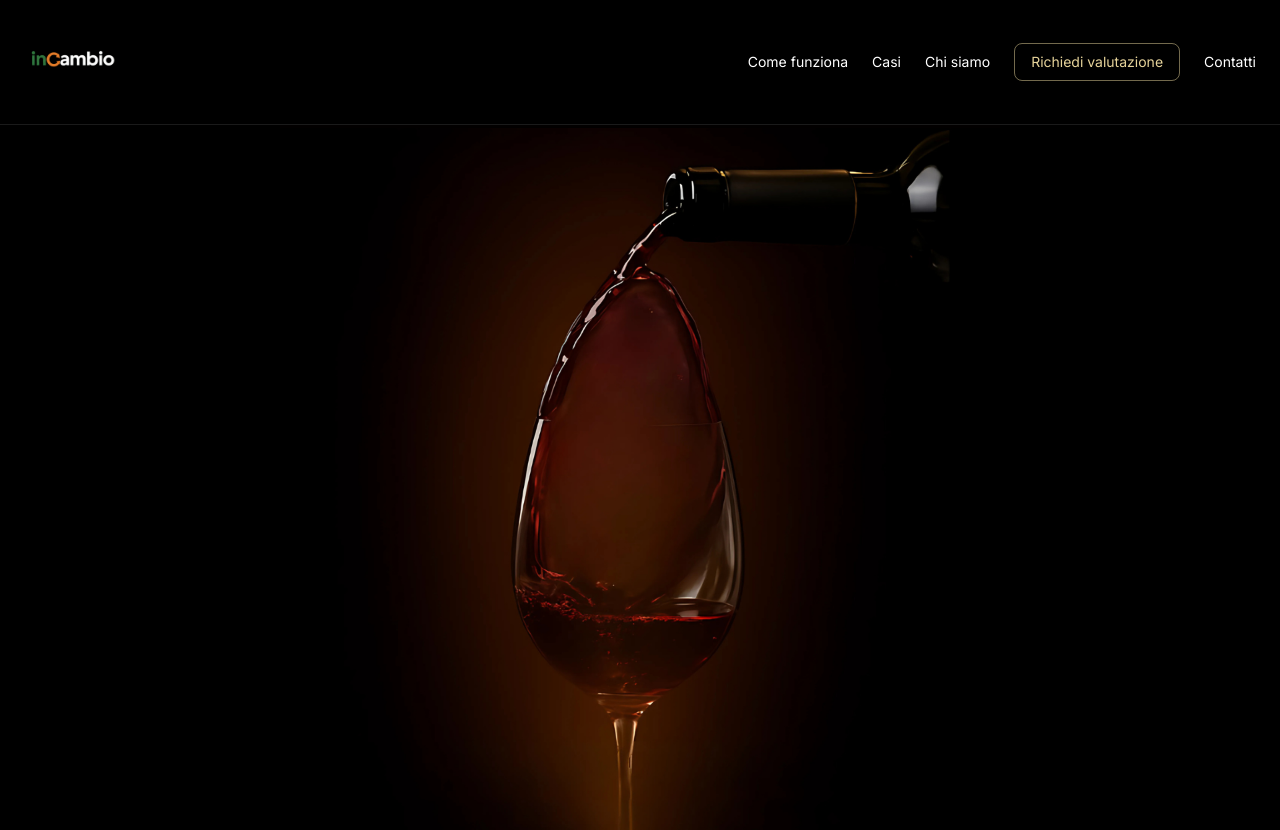
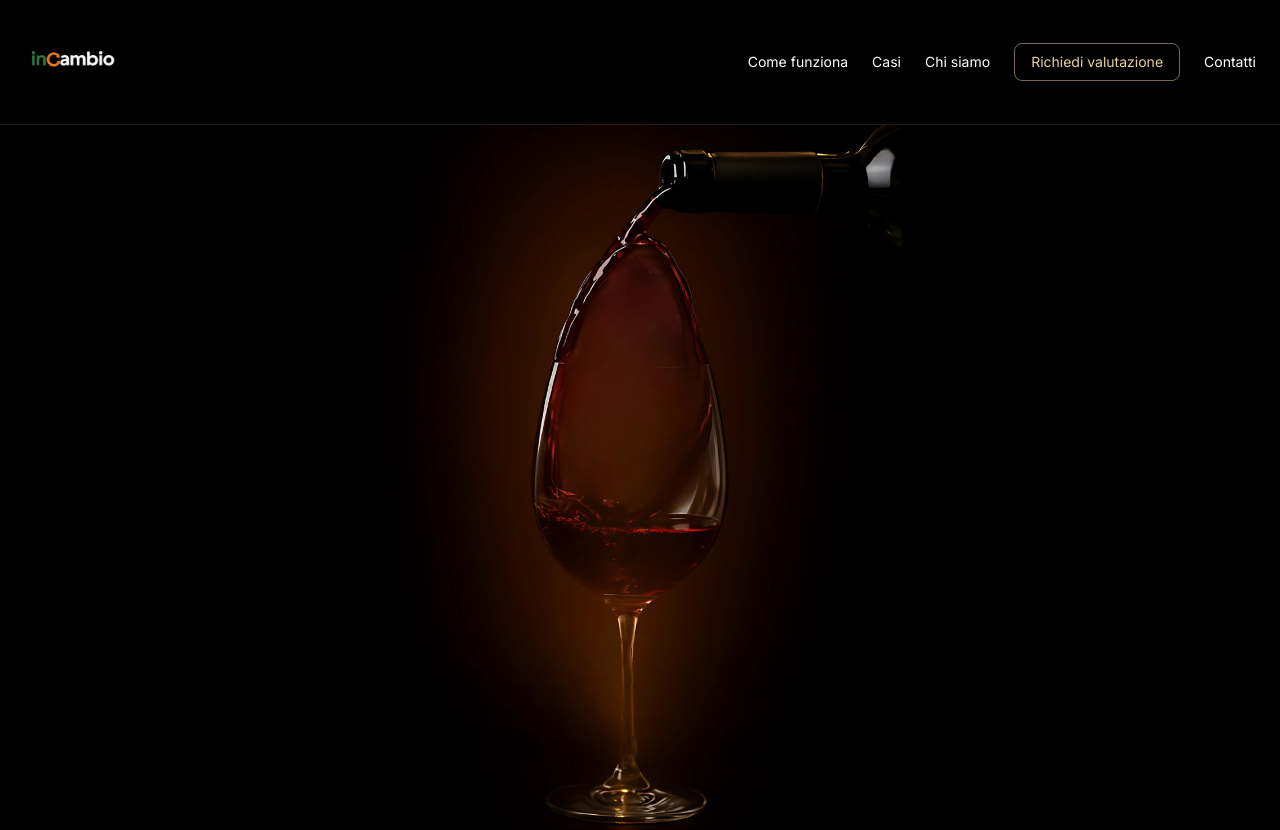
Before and after one commit to minerviniv-bit/incambio-sito, a Next.js app: page / in a window 1280 px wide. Shown: the top 830 px of the page. Built offline with nearby package versions, Linux system fonts and the light colour scheme.

Commit message:
Fix hero image: aspect ratio + fill per migliorare LCP/CLS

```diff
--- a/src/app/page.tsx
+++ b/src/app/page.tsx
@@ -100,18 +100,20 @@ export default function HomePage() {
       <Header />
 
       {/* HERO (centrato, non tagliato, responsive) */}
-      <section className="relative w-full bg-black flex items-center justify-center pt-8 pb-10 md:pt-14 md:pb-16">
-        <Image
-          src="/hero/hero-1080.png" // verticale
-          alt="Calice di vino – Trasforma il tuo prodotto in visibilità"
-          width={720}
-          height={1080}
-          priority
-          quality={100}
-          sizes="(max-width: 640px) 80vw, (max-width: 1024px) 60vw, 40vw"
-          style={{ width: "min(90vw, 720px)", height: "auto" }}
-          className="select-none"
-        />
+      <section className="bg-black flex items-center justify-center pt-8 pb-10 md:pt-14 md:pb-16">
+        {/* box con proporzione fissa → zero CLS */}
+        <div className="relative w-[min(90vw,720px)] aspect-[2/3]">
+          <Image
+            src="/hero/hero-1080.png" // verticale
+            alt="Calice di vino – Trasforma il tuo prodotto in visibilità"
+            fill
+            priority
+            fetchPriority="high"
+            sizes="(max-width: 640px) 90vw, (max-width: 1024px) 60vw, 720px"
+            className="object-contain select-none"
+          />
+        </div>
+
         <h1 className="sr-only">TRASFORMA IL TUO PRODOTTO IN VISIBILITÀ</h1>
         <p className="sr-only">Pubblicità in cambio merce. Semplice, misurabile, veloce.</p>
       </section>
```
